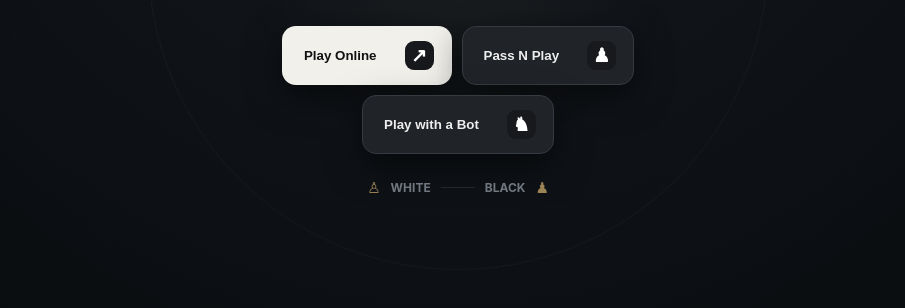
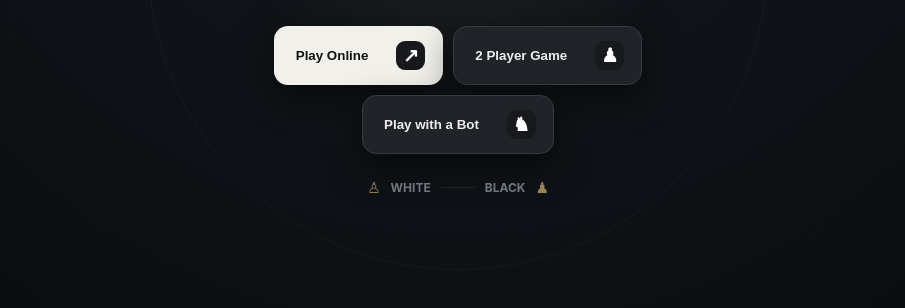
Before and after one commit to NahirCoder/nahir-free-chess, a plain HTML site: page index.html in a window 1280 px wide. Shown: the part 440-748 px from the top of the page, without its empty margins (182-1087 px from the left). Drawn offline with nearby package versions, Linux system fonts and the light colour scheme; a script that the page names is missing.

Commit message:
Rename Pass N Play to 2 Player Game

```diff
--- a/index.html
+++ b/index.html
@@ -18,7 +18,7 @@
     <p>Classic chess. Play locally or challenge someone online.</p>
     <div class="home-actions">
       <button id="playOnline" class="primary-button"><span>Play Online</span><b>↗</b></button>
-      <button id="passNPlay" class="secondary-button"><span>Pass N Play</span><b>♟</b></button>
+      <button id="passNPlay" class="secondary-button"><span>2 Player Game</span><b>♟</b></button>
       <button id="playBot" class="secondary-button"><span>Play with a Bot</span><b>♞</b></button>
     </div>
     <div class="home-detail"><span>♙</span><b>WHITE</b><i></i><b>BLACK</b><span>♟</span></div>
```
